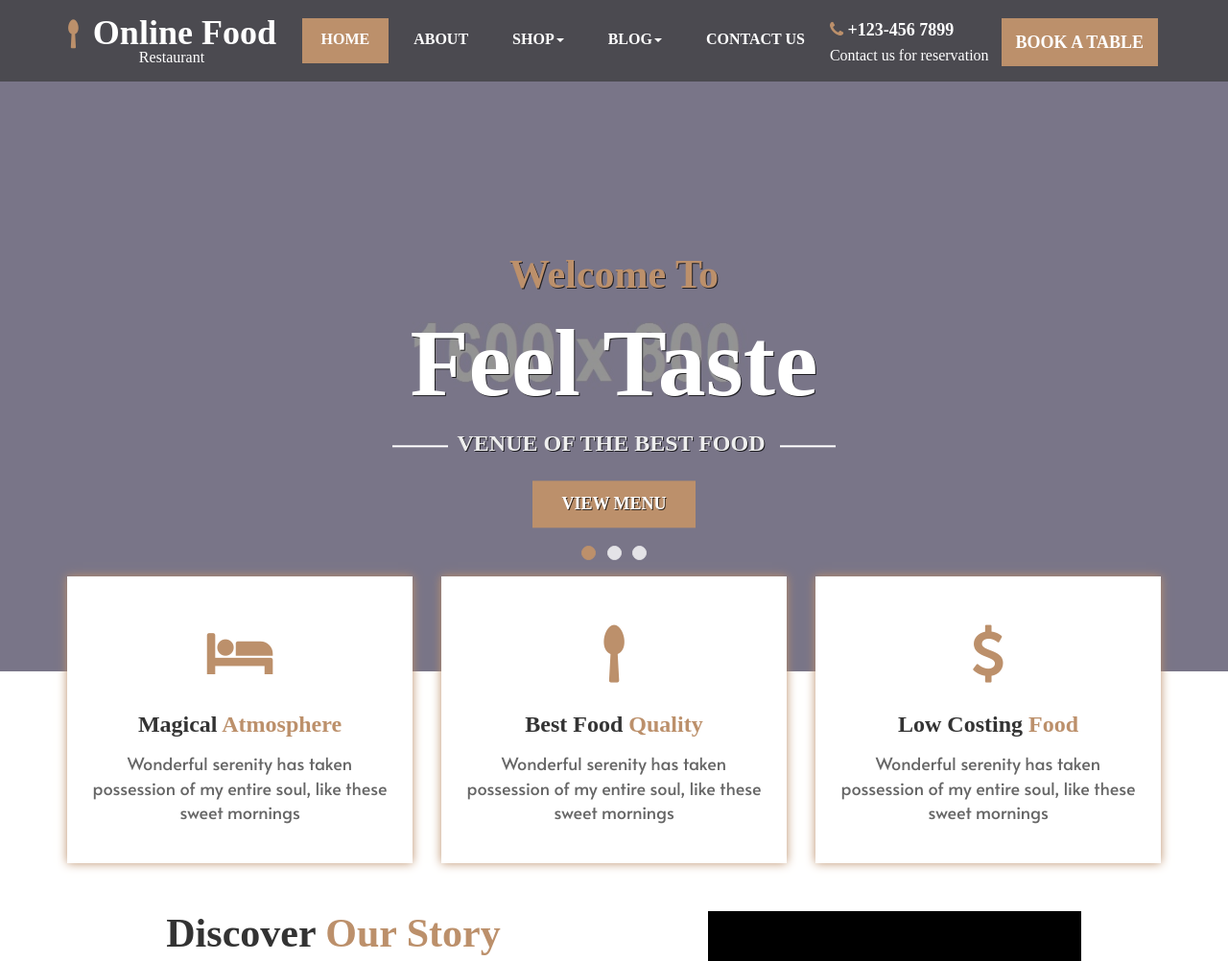
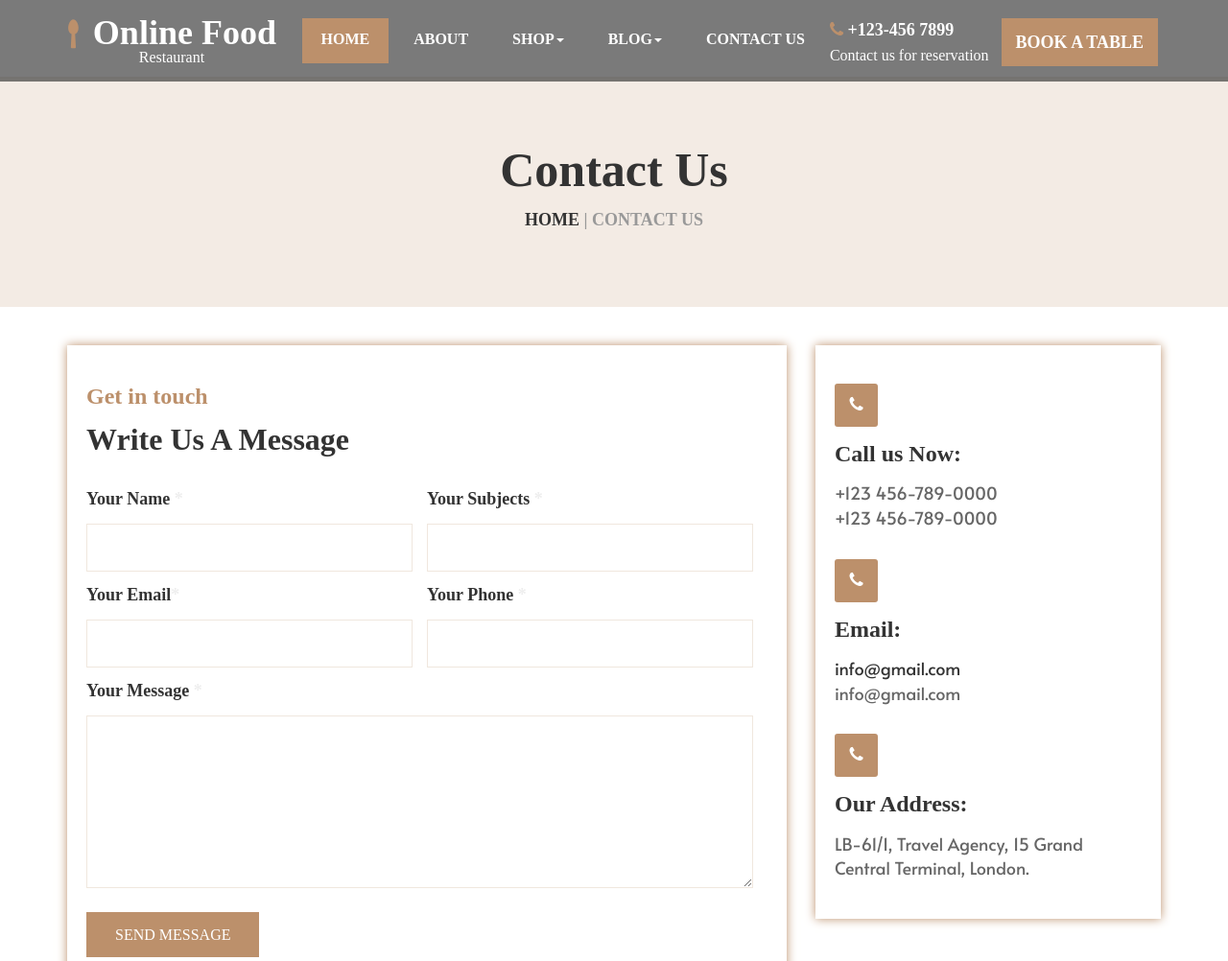
Before and after one commit to huytruong204/CuaHangHFT, a PHP site: page /index.php?page=contact in a window 1280 px wide. Shown: the top 1002 px of the page at 96% size. Run offline with PHP 8.4, Linux system fonts and the light colour scheme; some web fonts are replaced.

Commit message:
Thêm trang contact

```diff
--- /dev/null
+++ b/Controller/ContactController.php
@@ -0,0 +1,7 @@
+<?php
+class ContactController{
+    public function ContactView() {
+        return require_once "./View/Contact/ContactView.php";
+    }
+}
+?>
--- a/Controller/HomeControler.php
+++ b/Controller/HomeController.php
@@ -1,5 +1,5 @@
 <?php
-    class HomeControler{
+    class HomeController{
         public function HomeView(){
             return require_once "./View/Home/HomeView.php";
         }
--- /dev/null
+++ b/View/Contact/ContactView.php
@@ -0,0 +1,118 @@
+<section id="center" class="center_about" style="margin-top: 80px;">
+  <div class="container">
+   <div class="row">
+    <div class="center_about_1 text-center clearfix">
+	 <div class="col-sm-12">
+	  <h1 class="mgt">Contact Us</h1>
+	  <h5 class="col_2"><a href="#">HOME</a> | CONTACT US</h5>
+	 </div>
+	</div>
+   </div>
+  </div>
+</section>
+
+<section id="contact" class="clearfix">
+ <div class="container">
+  <div class="row">
+    <div class="contact_1  clearfix">
+	 <div class="col-sm-8">
+	  <div class="contact_1lm clearfix">
+	  <div class="contact_1l clearfix">
+	   <h4 class="col_1 mgt">Get in touch</h4>
+	   <h3>Write Us A Message</h3>
+	  </div><br>
+	  <div class="checkout_1l1 clearfix">
+       <div class="col-sm-6 space_left">
+	    <h5>Your Name <span class="col_3">*</span></h5>
+		<input class="form-control" type="text">
+	   </div>
+	   <div class="col-sm-6 space_left">
+	    <h5>Your Subjects <span class="col_3">*</span></h5>
+		<input class="form-control" type="text">
+	   </div>
+	  </div>
+	  <div class="checkout_1l1 clearfix">
+       <div class="col-sm-6 space_left">
+	    <h5>Your Email<span class="col_3">*</span></h5>
+		<input class="form-control" type="text">
+	   </div>
+	   <div class="col-sm-6 space_left">
+	    <h5>Your Phone <span class="col_3">*</span></h5>
+		<input class="form-control" type="text">
+	   </div>
+	  </div>
+	  <div class="checkout_1l1 clearfix">
+	   <div class="col-sm-12 space_left">
+	    <h5>Your Message <span class="col_3">*</span></h5>
+		<textarea class="form-control form_1"></textarea>
+		<h6><a class="button" href="#">SEND MESSAGE</a></h6>
+	   </div>
+	  </div>
+	 </div>
+	 </div>
+	 <div class="col-sm-4">
+	  <div class="contact_1rm clearfix">
+	    <div class="contact_1r1 mgt clearfix">
+		 <span><i class="fa fa-phone"></i></span>
+		 <h4>Call us Now:</h4>
+		 <p>+123 456-789-0000</p>
+		 <p class="mgt">+123 456-789-0000</p>
+		</div>
+		<div class="contact_1r1 clearfix">
+		 <span><i class="fa fa-phone"></i></span>
+		 <h4>Email:</h4>
+		 <p><a href="#">info@gmail.com</a></p>
+		 <p class="mgt">info@gmail.com</p>
+		</div>
+		<div class="contact_1r1 clearfix">
+		 <span><i class="fa fa-phone"></i></span>
+		 <h4>Our Address:</h4>
+		 <p>LB-61/1, Travel Agency, 15 Grand</p>
+		 <p class="mgt">Central Terminal, London.</p>
+		</div>
+	  </div>
+	 </div>
+	</div>
+	<div class="contact_2 clearfix">
+	  <div class="col-sm-12">
+	   <iframe src="https://www.google.com/maps/embed?pb=!1m18!1m12!1m3!1d114964.53925916665!2d-80.29949920266738!3d25.782390733064336!2m3!1f0!2f0!3f0!3m2!1i1024!2i768!4f13.1!3m3!1m2!1s0x88d9b0a20ec8c111%3A0xff96f271ddad4f65!2sMiami%2C+FL%2C+USA!5e0!3m2!1sen!2sin!4v1530774403788"   style="border:0; height:500px; width:100%;" allowfullscreen=""></iframe>
+	  </div>
+	 </div>
+  </div>
+ </div>
+</section>
+
+<section id="contact_h" class="clearfix">
+ <div class="container">
+  <div class="row">
+    <div class="contact_h1 clearfix">
+	 <div class="col-sm-4">
+	  <div class="contact_h1l text-center clearfix">
+	   <h3 class="mgt">Contatc Us</h3>
+	   <h4 class="col_1"><i class="fa fa-phone"></i> +123-456 7899</h4>
+	   <p>Tel: +1 123-456-789 <br>
+Email: info@gmail.com</p>
+       <h5><a class="button" href="#">BOOK A TABLE</a></h5>
+	  </div>
+	 </div>
+	 <div class="col-sm-4">
+	  <div class="contact_h1m text-center clearfix">
+	   <span class="span_1 col_1"><i class="fa fa-map"></i></span>
+	   <h3>Get Direction</h3>
+	   <p> 35 Bay Semper Drive Ironstock, HB <br>10234, United States</p>
+       <h5><a class="button" href="#">VIEW ON MAP</a></h5>
+	  </div>
+	 </div>
+	 <div class="col-sm-4">
+	  <div class="contact_h1r text-center clearfix">
+	   <h3 class="mgt">Opening Hours</h3>
+       <h5 class="text-left">Monday <span class="pull-right span_2">08.00 - 20.00</span></h5>
+	   <h5 class="text-left">Tuesday <span class="pull-right span_2">10.00 - 21.00</span></h5>
+	   <h5 class="text-left">Saturday <span class="pull-right span_2">09.00 - 19.00</span></h5>
+	   <h5 class="text-left">Sunday <span class="pull-right span_2">08.00 - 15.00</span></h5>
+	  </div>
+	 </div>
+	</div>
+  </div>
+ </div>
+</section>
--- a/View/Home/HomeView.php
+++ b/View/Home/HomeView.php
@@ -866,3 +866,4 @@ Email: info@gmail.com</p>
   </div>
  </div>
 </section>
+ </div>
--- a/View/Layout/Header.php
+++ b/View/Layout/Header.php
@@ -8,6 +8,7 @@
 	<link href="assets/css/bootstrap.min.css" rel="stylesheet">
 	<link href="assets/css/global.css" rel="stylesheet">
 	<link href="assets/css/index.css" rel="stylesheet">
+    <link href="assets/css/contact.css" rel="stylesheet">
 	<link rel="stylesheet" type="text/css" href="assets/css/font-awesome.min.css" />
 	<link href="https://fonts.googleapis.com/css?family=Alata&display=swap" rel="stylesheet">
 	<link href="https://fonts.googleapis.com/css2?family=ZCOOL+XiaoWei&display=swap" rel="stylesheet">
@@ -37,13 +38,13 @@
 					<span class="icon-bar"></span>
 					<span class="icon-bar"></span>
 				</button>
-				<a class="navbar-brand" href="index.html"> <i class="fa fa-spoon col_1"></i> Online Food <br> <span class="small_tag">Restaurant</span> </a>
+				<a class="navbar-brand" href="index.php"> <i class="fa fa-spoon col_1"></i> Online Food <br> <span class="small_tag">Restaurant</span> </a>
 			</div>
 			<!-- Brand and toggle get grouped for better mobile display -->
 			<!-- Collect the nav links, forms, and other content for toggling -->
 			<div class="collapse navbar-collapse" id="bs-example-navbar-collapse-1">
 				<ul class="nav navbar-nav nav_m navbar-right">
-				<li><a class="m_tag active_tab" href="index.html">Home</a></li>
+				<li><a class="m_tag active_tab" href="index.php">Home</a></li>
 				<li><a class="m_tag" href="about.html">About</a></li>
 				<li class="dropdown">
 					  <a class="m_tag" href="#" data-toggle="dropdown" role="button" aria-expanded="false">Shop<span class="caret"></span></a>
@@ -59,7 +60,7 @@
 						<li><a class="border_none" href="blog_detail.html">Blog Detail</a></li>
 					  </ul>
                     </li>
-			    <li><a class="m_tag" href="contact.html">Contact Us</a></li>
+			    <li><a class="m_tag" href="index.php?page=contact">Contact Us</a></li>
 				<li class="m_tag2 col"><i class="fa fa-phone col_1"></i> +123-456 7899 <br> <span class="normal small_tag">Contact us for reservation</span></li>
 				<li><a class="m_tag1 button mgt" href="reserve.html"> BOOK A TABLE</a></li>
 			</ul>
--- a/index.php
+++ b/index.php
@@ -1,22 +1,24 @@
 <?php
 include_once "./View/Layout/Header.php";
-require_once "./Controller/HomeControler.php";
+require_once "./Controller/HomeController.php";
+require_once "./Controller/ContactController.php";
+
 if(isset($_GET["page"])){
     $content = $_GET["page"];
     switch ($content) {
-        case 'home':
-            $home = new HomeControler();
-            $home->HomeView();
+        case 'contact':
+            $contact = new ContactController();
+            $contact->ContactView();
             break;
 
         default:
-            $home = new HomeControler();
+            $home = new HomeController();
             $home->HomeView();
             break;
     }
 }
 else{
-    $home = new HomeControler();
+    $home = new HomeController();
     $home->HomeView();
 }
 include_once "./View/Layout/Footer.php";
--- a/online_food_zip/contact.html
+++ b/online_food_zip/contact.html
@@ -33,7 +33,6 @@
 			<div class="collapse navbar-collapse" id="bs-example-navbar-collapse-1">
 				<ul class="nav navbar-nav nav_m navbar-right">
 				<li><a class="m_tag" href="index.html">Home</a></li>
-				<li><a class="m_tag" href="about.html">About</a></li>
 				<li class="dropdown">
 					  <a class="m_tag" href="#" data-toggle="dropdown" role="button" aria-expanded="false">Shop<span class="caret"></span></a>
 					  <ul class="dropdown-menu drop_3" role="menu">
```
